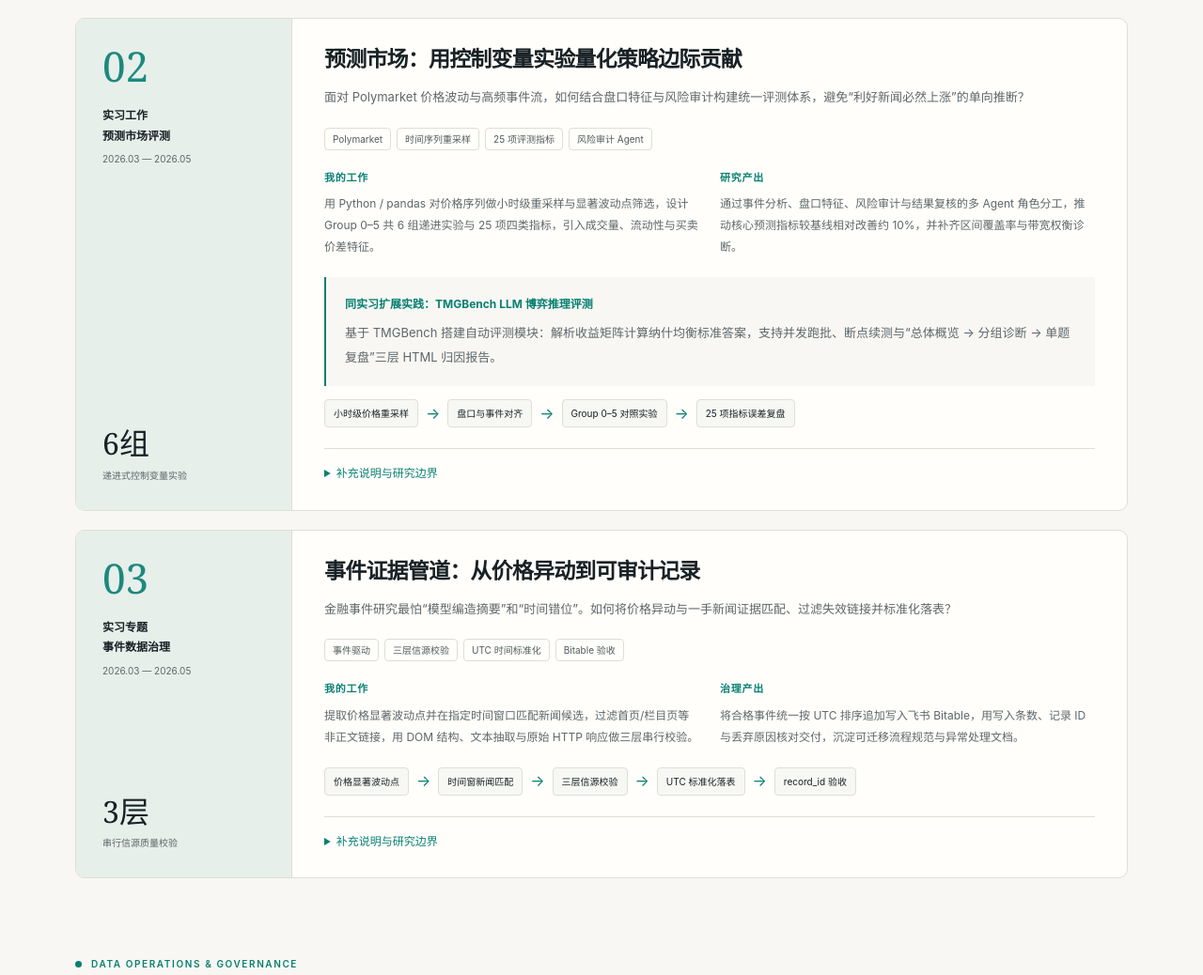
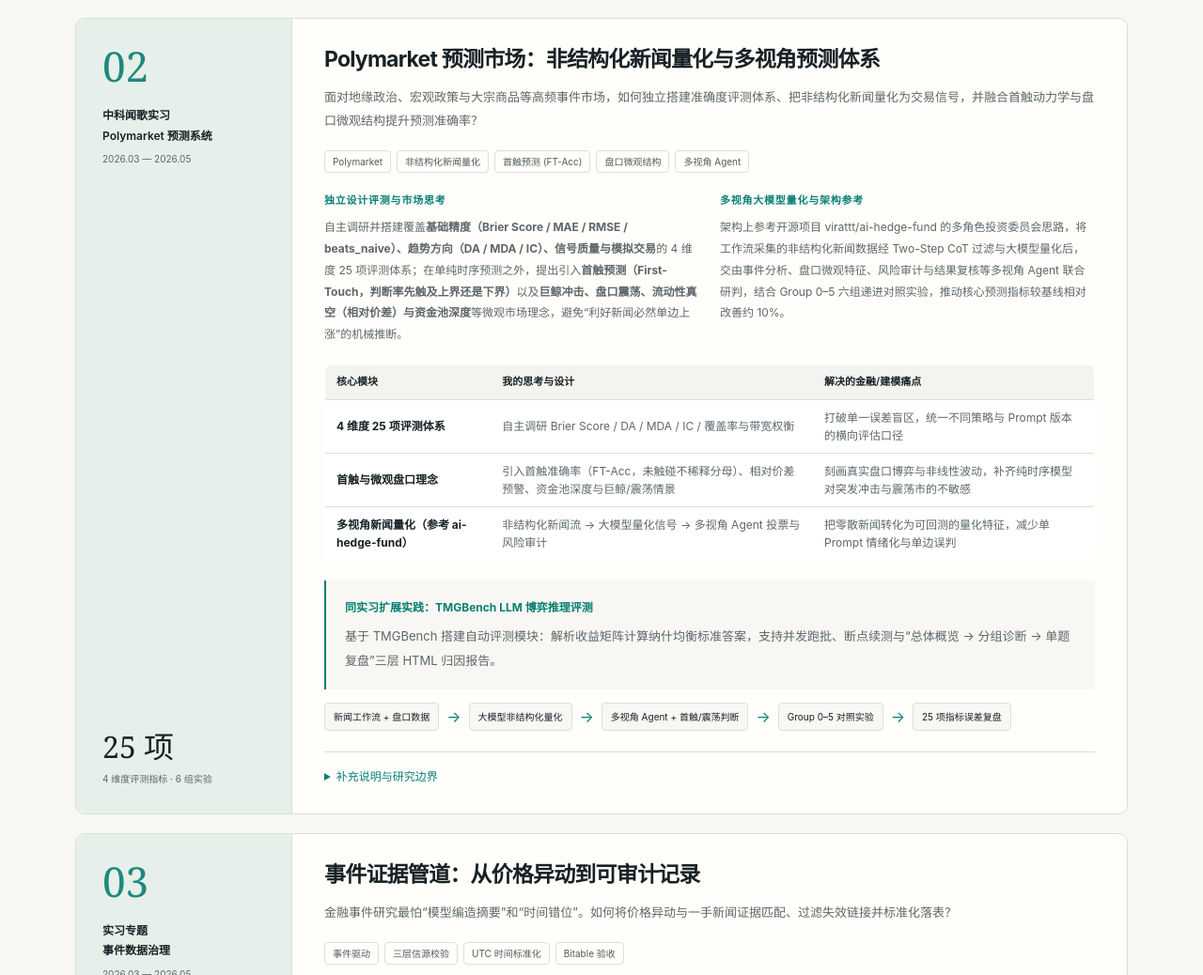
Before and after one commit to JKW-NB/JKW-NB.github.io, a plain HTML site: page fintech/index.html in a window 1280 px wide. Shown: the part 2536-3574 px from the top of the page at 94% size. Drawn offline with Linux system fonts and the light colour scheme.

Commit message:
feat(fintech): enrich Polymarket case with first-touch dynamics, whale/microstructure logic and ai-hedge-fund multi-agent reference

```diff
--- a/fintech/index.html
+++ b/fintech/index.html
@@ -182,39 +182,52 @@
 <div class="case-side">
 <span class="case-index" aria-hidden="true">02</span>
 <div>
-<p class="case-type">实习工作<br>预测市场评测</p>
+<p class="case-type">中科闻歌实习<br>Polymarket 预测系统</p>
 <p class="case-date">2026.03 — 2026.05</p>
 </div>
-<p class="metric">6组</p>
-<p class="metric-label">递进式控制变量实验</p>
+<p class="metric">25 项</p>
+<p class="metric-label">4 维度评测指标 · 6 组实验</p>
 </div>
 <div class="case-body">
-<h3>预测市场：用控制变量实验量化策略边际贡献</h3>
-<p class="case-lead">面对 Polymarket 价格波动与高频事件流，如何结合盘口特征与风险审计构建统一评测体系，避免“利好新闻必然上涨”的单向推断？</p>
+<h3>Polymarket 预测市场：非结构化新闻量化与多视角预测体系</h3>
+<p class="case-lead">面对地缘政治、宏观政策与大宗商品等高频事件市场，如何独立搭建准确度评测体系、把非结构化新闻量化为交易信号，并融合首触动力学与盘口微观结构提升预测准确率？</p>
 <ul class="tag-list">
 <li>Polymarket</li>
-<li>时间序列重采样</li>
-<li>25 项评测指标</li>
-<li>风险审计 Agent</li>
+<li>非结构化新闻量化</li>
+<li>首触预测 (FT-Acc)</li>
+<li>盘口微观结构</li>
+<li>多视角 Agent</li>
 </ul>
 <div class="case-grid">
 <div>
-<h4>我的工作</h4>
-<p>用 Python / pandas 对价格序列做小时级重采样与显著波动点筛选，设计 Group 0–5 共 6 组递进实验与 25 项四类指标，引入成交量、流动性与买卖价差特征。</p>
+<h4>独立设计评测与市场思考</h4>
+<p>自主调研并搭建覆盖<strong>基础精度（Brier Score / MAE / RMSE / beats_naive）、趋势方向（DA / MDA / IC）、信号质量与模拟交易</strong>的 4 维度 25 项评测体系；在单纯时序预测之外，提出引入<strong>首触预测（First-Touch，判断率先触及上界还是下界）</strong>以及<strong>巨鲸冲击、盘口震荡、流动性真空（相对价差）与资金池深度</strong>等微观市场理念，避免“利好新闻必然单边上涨”的机械推断。</p>
 </div>
 <div>
-<h4>研究产出</h4>
-<p>通过事件分析、盘口特征、风险审计与结果复核的多 Agent 角色分工，推动核心预测指标较基线相对改善约 10%，并补齐区间覆盖率与带宽权衡诊断。</p>
+<h4>多视角大模型量化与架构参考</h4>
+<p>架构上参考开源项目 <a href="https://github.com/virattt/ai-hedge-fund" target="_blank" rel="noopener noreferrer">virattt/ai-hedge-fund<span class="sr-only">（新窗口打开）</span></a> 的多角色投资委员会思路，将工作流采集的非结构化新闻数据经 Two-Step CoT 过滤与大模型量化后，交由事件分析、盘口微观特征、风险审计与结果复核等多视角 Agent 联合研判，结合 Group 0–5 六组递进对照实验，推动核心预测指标较基线相对改善约 10%。</p>
 </div>
+</div>
+<div class="data-table-wrap">
+<table class="data-table">
+<thead><tr><th>核心模块</th><th>我的思考与设计</th><th>解决的金融/建模痛点</th></tr></thead>
+<tbody>
+<tr><td><strong>4 维度 25 项评测体系</strong></td><td>自主调研 Brier Score / DA / MDA / IC / 覆盖率与带宽权衡</td><td>打破单一误差盲区，统一不同策略与 Prompt 版本的横向评估口径</td></tr>
+<tr><td><strong>首触与微观盘口理念</strong></td><td>引入首触准确率（FT-Acc，未触碰不稀释分母）、相对价差预警、资金池深度与巨鲸/震荡情景</td><td>刻画真实盘口博弈与非线性波动，补齐纯时序模型对突发冲击与震荡市的不敏感</td></tr>
+<tr><td><strong>多视角新闻量化（参考 ai-hedge-fund）</strong></td><td>非结构化新闻流 → 大模型量化信号 → 多视角 Agent 投票与风险审计</td><td>把零散新闻转化为可回测的量化特征，减少单 Prompt 情绪化与单边误判</td></tr>
+</tbody>
+</table>
 </div>
 <div class="case-extension">
 <h4>同实习扩展实践：TMGBench LLM 博弈推理评测</h4>
 <p>基于 <a href="https://arxiv.org/abs/2410.10479" target="_blank" rel="noopener noreferrer">TMGBench<span class="sr-only">（论文，新窗口打开）</span></a> 搭建自动评测模块：解析收益矩阵计算纳什均衡标准答案，支持并发跑批、断点续测与“总体概览 → 分组诊断 → 单题复盘”三层 HTML 归因报告。</p>
 </div>
-<div class="pipeline" aria-label="策略评测管道">
-<span>小时级价格重采样</span>
+<div class="pipeline" aria-label="Polymarket 预测与评测管道">
+<span>新闻工作流 + 盘口数据</span>
 <i aria-hidden="true">→</i>
-<span>盘口与事件对齐</span>
+<span>大模型非结构化量化</span>
+<i aria-hidden="true">→</i>
+<span>多视角 Agent + 首触/震荡判断</span>
 <i aria-hidden="true">→</i>
 <span>Group 0–5 对照实验</span>
 <i aria-hidden="true">→</i>
@@ -223,7 +236,8 @@
 <details>
 <summary>补充说明与研究边界</summary>
 <div class="detail-content">
-<p>点预测与区间预测采用独立评测口径；模拟交易表现仅用于离线组件诊断，不直接代表实盘收益。约 10% 为核心预测指标的相对改善，不等同于准确率百分点绝对提升。</p>
+<p>多视角协作架构参考了开源项目 <a href="https://github.com/virattt/ai-hedge-fund" target="_blank" rel="noopener noreferrer">ai-hedge-fund</a> 的角色分工设计思路，并结合 Polymarket 预测市场特点进行了本土化与微观盘口特征适配。</p>
+<p>点预测与极值/首触预测采用独立评测口径；模拟交易指标仅用于离线组件诊断，不直接代表实盘收益。约 10% 为核心预测指标的相对改善，不等同于准确率百分点绝对提升。</p>
 </div>
 </details>
 </div>
```
